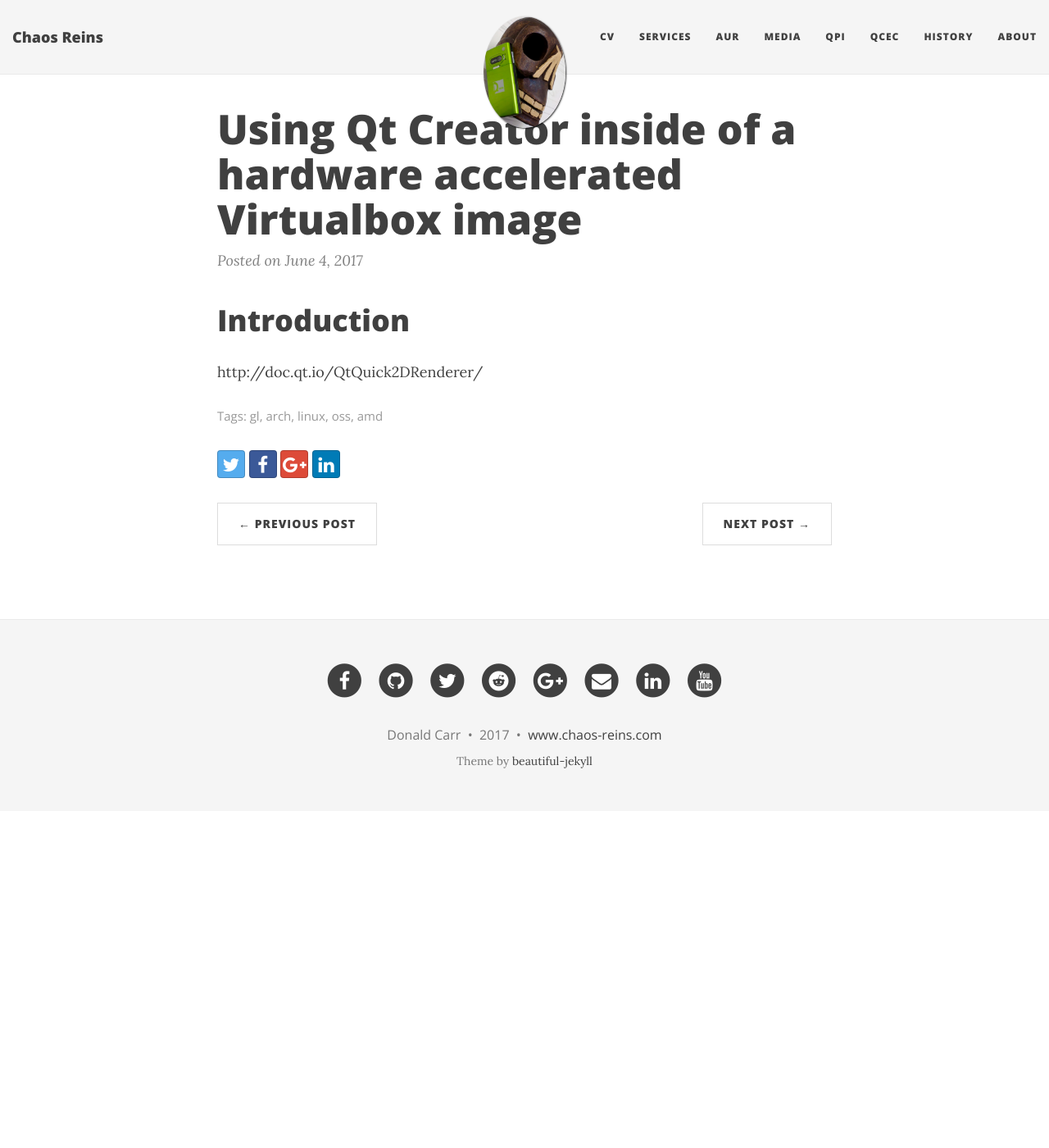
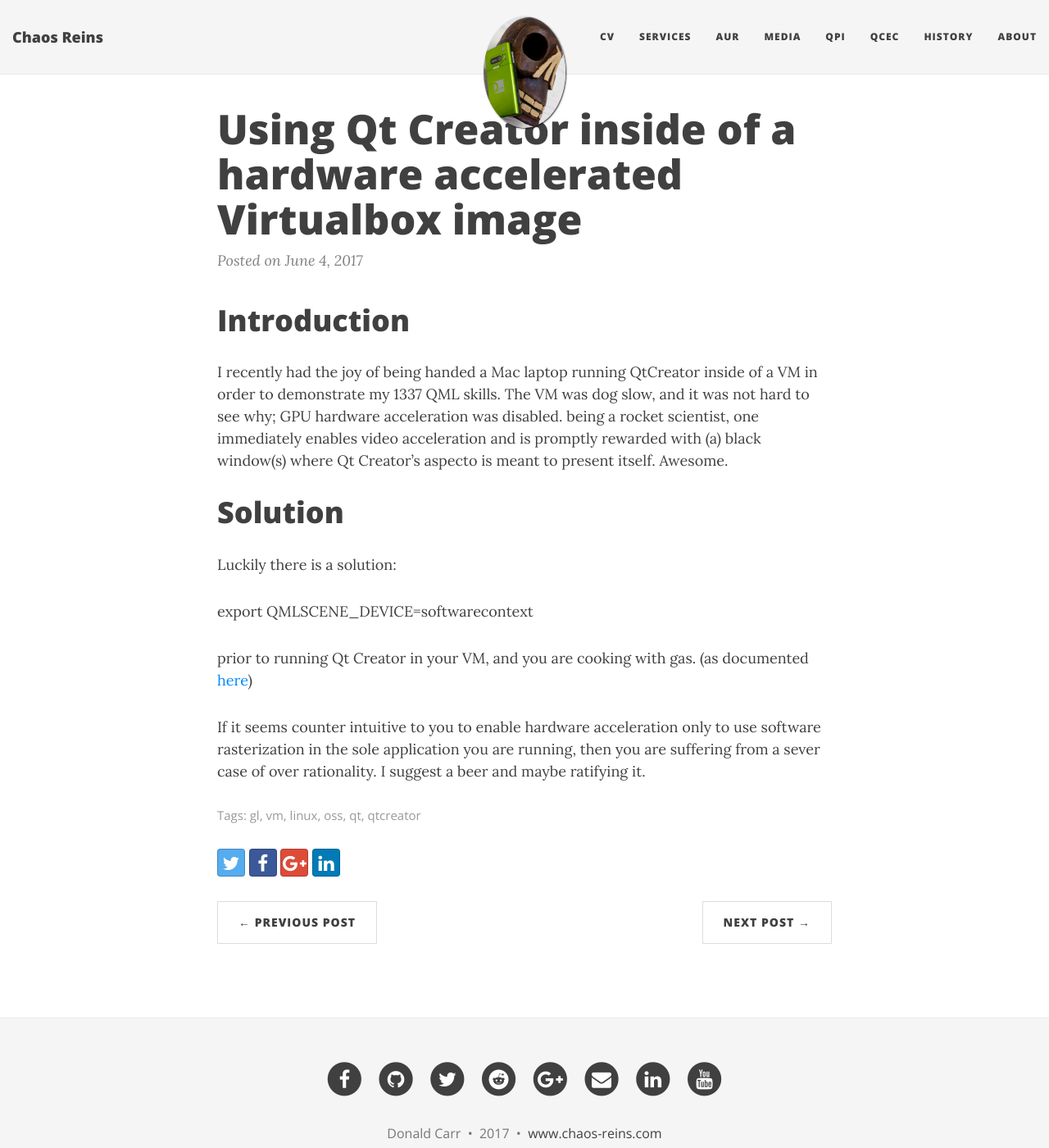
Before and after one commit to sirspudd/sirspudd.github.io, a Jekyll site: the page built from _posts/2017-06-22-virtualbox-qtcreator.md, in a window 1280 px wide and 1400 px high. Shown: the whole window at 82% size. Built offline with Jekyll 4.4.1, drawn with Linux system fonts in a browser that asks for light colours; nearby versions of some CDN libraries; comment, search, counter and statistics services are not loaded.

Commit message:
Pump up the jam on Qt Creator black window bullshit

```diff
--- a/_posts/2017-06-22-virtualbox-qtcreator.md
+++ b/_posts/2017-06-22-virtualbox-qtcreator.md
@@ -3,9 +3,19 @@
 title:  "Using Qt Creator inside of a hardware accelerated Virtualbox image"
 date:   2017-06-04 12:10:59 -0700
 published: true
-tags: [gl, arch, linux, oss, amd]
+tags: [gl, vm, linux, oss, qt, qtcreator]
 ---
 
 # Introduction
 
-http://doc.qt.io/QtQuick2DRenderer/
+I recently had the joy of being handed a Mac laptop running QtCreator inside of a VM in order to demonstrate my 1337 QML skills. The VM was dog slow, and it was not hard to see why; GPU hardware acceleration was disabled. being a rocket scientist, one immediately enables video acceleration and is promptly rewarded with (a) black window(s) where Qt Creator's aspecto is meant to present itself. Awesome.
+
+# Solution
+
+Luckily there is a solution:
+
+export QMLSCENE_DEVICE=softwarecontext
+
+prior to running Qt Creator in your VM, and you are cooking with gas. (as documented [here](http://doc.qt.io/QtQuick2DRenderer/))
+
+If it seems counter intuitive to you to enable hardware acceleration only to use software rasterization in the sole application you are running, then you are suffering from a sever case of over rationality. I suggest a beer and maybe ratifying it.
```
